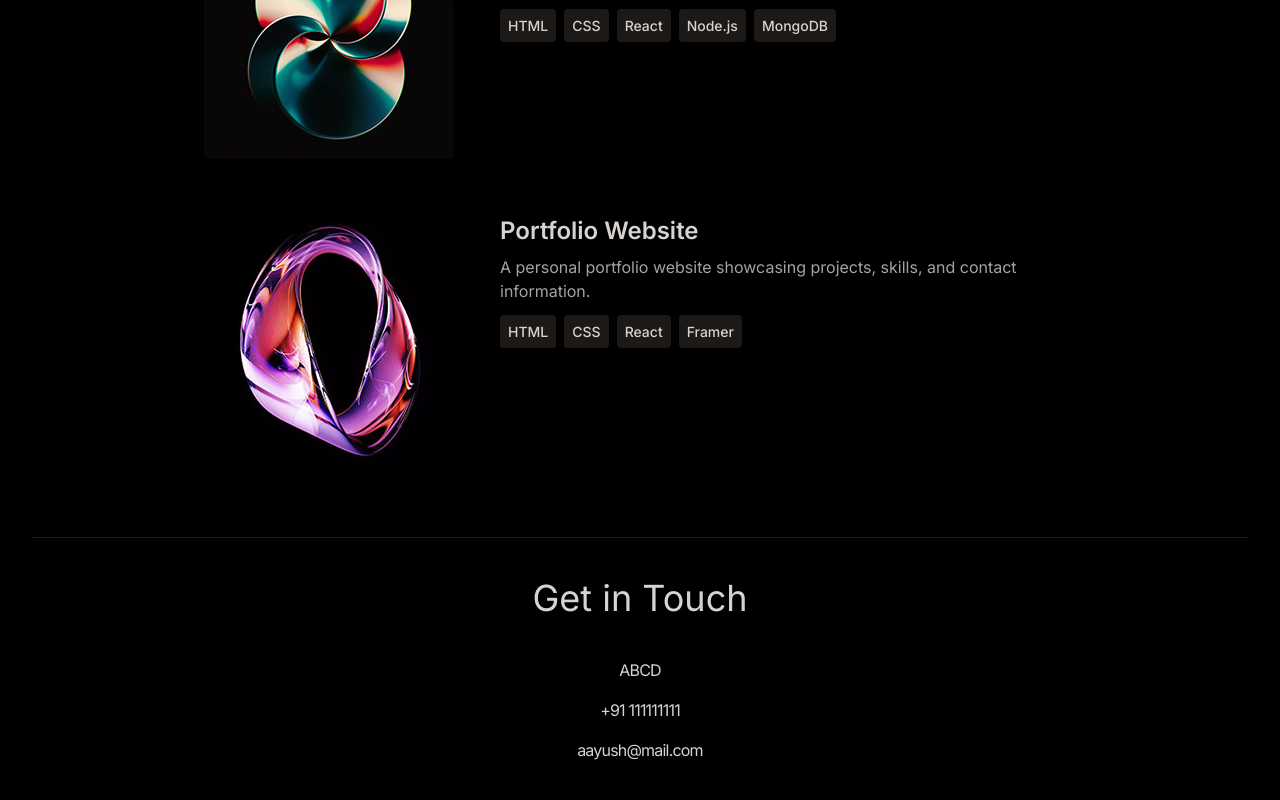
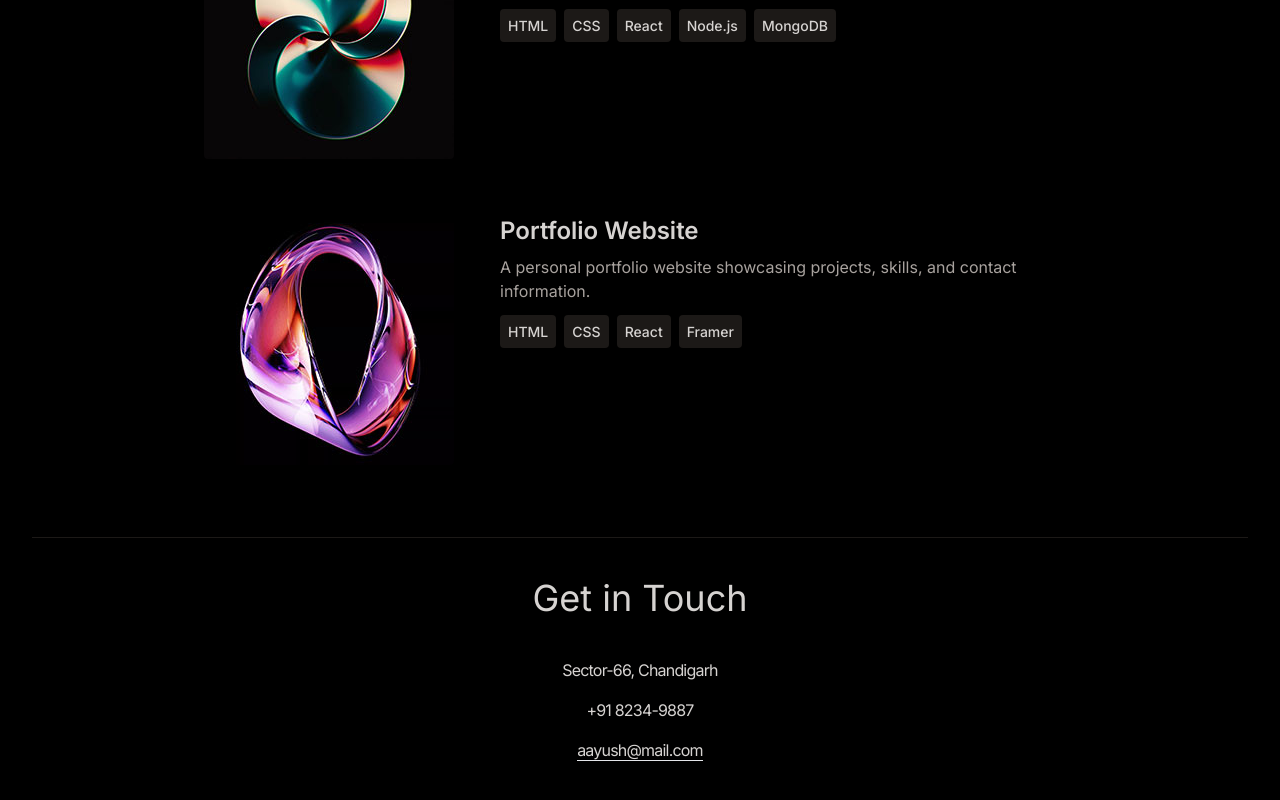
Before and after one commit to AayushNandan623/Portfolio, a React (Vite) app: page / in a window 1280 px wide. Shown: the part 1889-2689 px from the top of the page. Built offline with nearby package versions, Linux system fonts and the light colour scheme.

Commit message:
All animations added

```diff
--- a/src/components/Contacts.jsx
+++ b/src/components/Contacts.jsx
@@ -1,13 +1,36 @@
 import { CONTACT } from "../constants";
-
+import { motion } from "framer-motion";
 const Contacts = () => {
   return (
     <div className=" border-t border-stone-900 pb-20">
-      <h2 className="text-center text-4xl my-10">Get in Touch</h2>
+      <motion.h2
+        whileInView={{ y: 0, opacity: 1 }}
+        initial={{ y: -100, opacity: 0 }}
+        transition={{ duration: 0.5 }}
+        className="text-center text-4xl my-10"
+      >
+        Get in Touch
+      </motion.h2>
       <div className="text-center tracking-tighter">
-        <p className="my-4">{CONTACT.address}</p>
-        <p className="my-4">{CONTACT.phoneNo}</p>
-        <p className="my-4">{CONTACT.email}</p>
+        <motion.p
+          whileInView={{ x: 0, opacity: 1 }}
+          initial={{ x: -100, opacity: 0 }}
+          transition={{ duration: 0.5 }}
+          className="my-4"
+        >
+          {CONTACT.address}
+        </motion.p>
+        <motion.p
+          whileInView={{ x: 0, opacity: 1 }}
+          initial={{ x: 100, opacity: 0 }}
+          transition={{ duration: 0.5 }}
+          className="my-4"
+        >
+          {CONTACT.phoneNo}
+        </motion.p>
+        <a href="#" className=" border-b">
+          {CONTACT.email}
+        </a>
       </div>
     </div>
   );
--- a/src/components/Experience.jsx
+++ b/src/components/Experience.jsx
@@ -1,16 +1,33 @@
 import { EXPERIENCES } from "../constants";
-
+import { motion } from "framer-motion";
 const Experience = () => {
   return (
     <div className="p-4">
-      <h2 className="my-20 text-center text-4xl">Experience</h2>
+      <motion.h2
+        whileInView={{ y: 0, opacity: 1 }}
+        initial={{ y: -100, opacity: 0 }}
+        transition={{ duration: 0.5 }}
+        className="my-20 text-center text-4xl"
+      >
+        Experience
+      </motion.h2>
       <div>
         {EXPERIENCES.map((experience, index) => (
           <div className="m-8 flex flex-wrap lg: justify-center" key={index}>
-            <div className="w-full lg:w-1/4">
+            <motion.div
+              whileInView={{ x: 0, opacity: 1 }}
+              initial={{ x: -100, opacity: 0 }}
+              transition={{ duration: 0.5 }}
+              className="w-full lg:w-1/4"
+            >
               <p className="mb-2 text-sm text-stone-400">{experience.year}</p>
-            </div>
-            <div className="w-full max-w-xl lg:w-3/4">
+            </motion.div>
+            <motion.div
+              whileInView={{ x: 0, opacity: 1 }}
+              initial={{ x: 100, opacity: 0 }}
+              transition={{ duration: 0.5 }}
+              className="w-full max-w-xl lg:w-3/4"
+            >
               <h3 className="mb-2 font-semibold">
                 {experience.role}-{" "}
                 <span className="text-sm text-stone-500">
@@ -26,7 +43,7 @@ const Experience = () => {
                   {tech}
                 </span>
               ))}
-            </div>
+            </motion.div>
           </div>
         ))}
       </div>
--- a/src/components/Projects.jsx
+++ b/src/components/Projects.jsx
@@ -1,13 +1,26 @@
 import { PROJECTS } from "../constants";
+import { motion } from "framer-motion";
 
 const Projects = () => {
   return (
     <div className="p-4">
-      <h2 className="my-20 text-center text-4xl">Projects</h2>
+      <motion.h2
+        whileInView={{ y: 0, opacity: 1 }}
+        initial={{ y: -100, opacity: 0 }}
+        transition={{ duration: 0.5 }}
+        className="my-20 text-center text-4xl"
+      >
+        Projects
+      </motion.h2>
       <div>
         {PROJECTS.map((project, index) => (
           <div key={index} className="mb-8 flex flex-wrap lg:justify-center">
-            <div className="w-full lg:w-1/4">
+            <motion.div
+              whileInView={{ x: 0, opacity: 1 }}
+              initial={{ x: -100, opacity: 0 }}
+              transition={{ duration: 1 }}
+              className="w-full lg:w-1/4"
+            >
               <img
                 src={project.image}
                 alt={project.title}
@@ -15,8 +28,13 @@ const Projects = () => {
                 height={250}
                 className="mb-6 rounded"
               />
-            </div>
-            <div className="w-full max-w-xl lg:w-3/4">
+            </motion.div>
+            <motion.div
+              whileInView={{ x: 0, opacity: 1 }}
+              initial={{ x: 100, opacity: 0 }}
+              transition={{ duration: 1 }}
+              className="w-full max-w-xl lg:w-3/4"
+            >
               <h3 className="mb-2 font-semibold text-2xl">{project.title}</h3>
               <p className="mb-4 text-stone-400">{project.description}</p>
               {project.technologies.map((tech, index) => (
@@ -27,7 +45,7 @@ const Projects = () => {
                   {tech}
                 </span>
               ))}
-            </div>
+            </motion.div>
           </div>
         ))}
       </div>
--- a/src/constants/index.js
+++ b/src/constants/index.js
@@ -44,7 +44,7 @@ export const PROJECTS = [
 ];
 
 export const CONTACT = {
-  address: " ABCD ",
-  phoneNo: "+91 111111111 ",
+  address: " Sector-66, Chandigarh ",
+  phoneNo: "+91 8234-9887 ",
   email: "aayush@mail.com",
 };
```
Also changed, not shown: src/assets/imgLogo.png (deleted).
